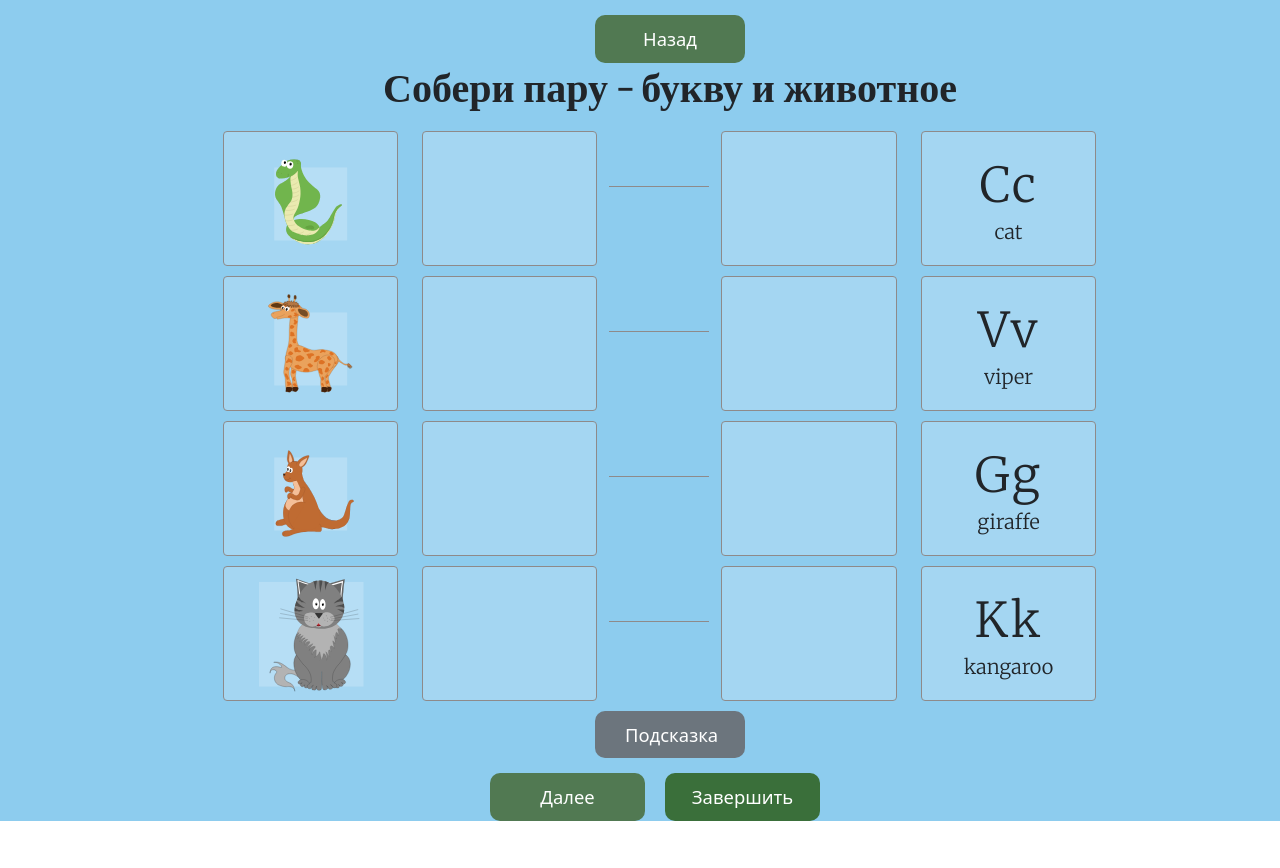
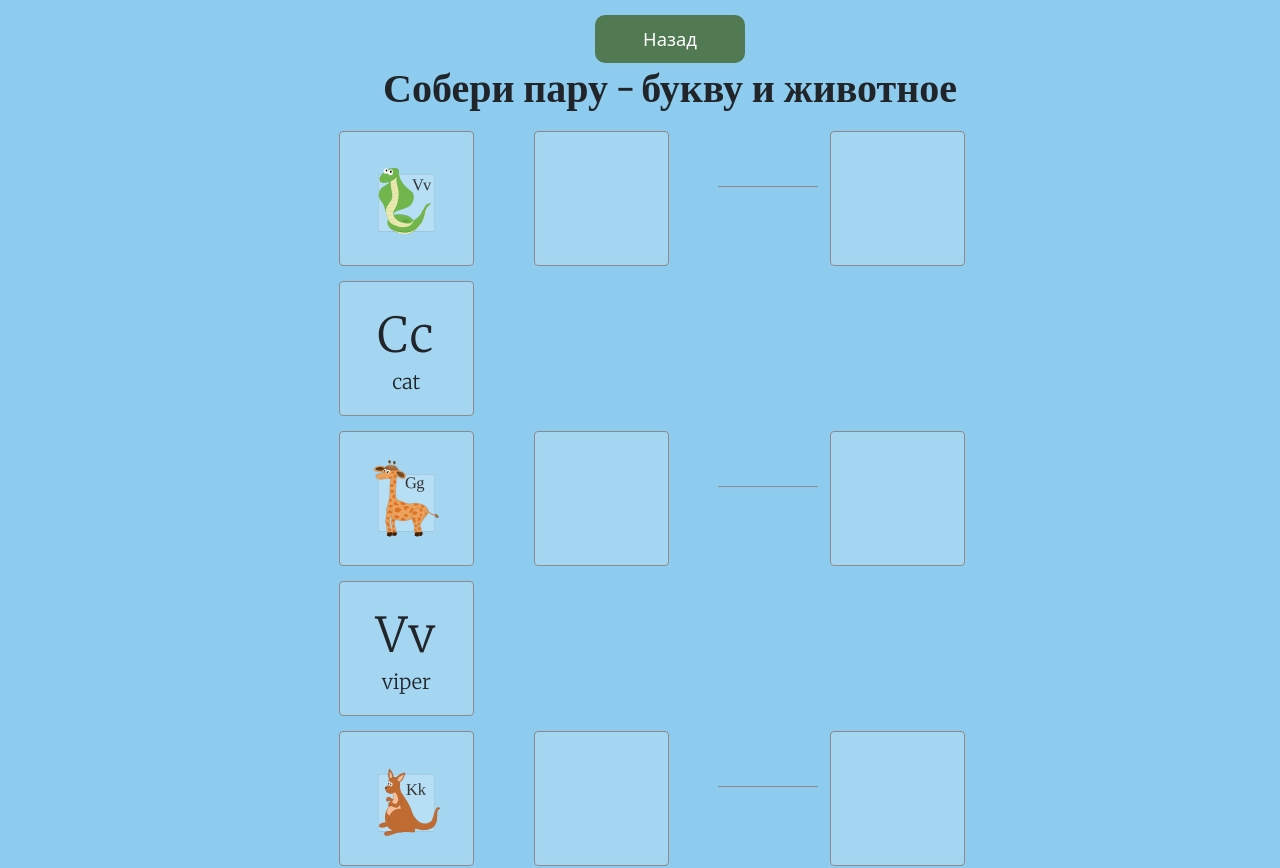
Before and after one commit to AnigalHub/DrawnSVGWithAnimation, a Vue app: page /collectCouple in a window 1280 px wide. Shown: the top 868 px of the page. Before the commit the page ends 821 px from the top, so only its background shows below. Built offline with nearby package versions, Linux system fonts and the light colour scheme; a web font is replaced by a local one.

Commit message:
изменены стили на svg, карточки для перетаскивания

```diff
--- a/src/components/collectCouple.vue
+++ b/src/components/collectCouple.vue
@@ -137,11 +137,11 @@
 <style  lang="scss">
     #collectCouple{
        .animal  text{
-            display: none !important;
+           // display: none !important;
         }
     }
     #collectCouple{
-        #Square{stroke: none !important;}
+      //  #Square{stroke: none !important;}
     }
 </style>
 <style scoped lang="scss">
@@ -152,20 +152,15 @@
         margin-left: 100px;
     }
     .row{
-        width: 85%;
-        margin: 0 6.5%;
-        .col{
-            width: 135px;
-            height: 135px;
-            margin-bottom: 10px;
-
-        }
+        width: 65%;
+        margin: 0 auto;
     }
     .help{margin-top: -5px !important;}
     svg {
         display: block;
-        width: 100%;
-        height: 127px;
+
+        width: 135px;
+        height: 135px;
     }
     .card{
         border: 1.5px solid #8e8a8a;
@@ -173,9 +168,11 @@
         align-items: center;
         justify-content: center;
         margin-top: -5px;
-        font-family: 'Merriweather', serif;
+        margin-bottom: 20px;
+        font-family: "Merriweather", serif;
         font-weight: 300 !important;
         height: 135px;
+        width: 135px;
         background: rgba(255, 255, 255, 0.2);
     }
    .col-1{
```
